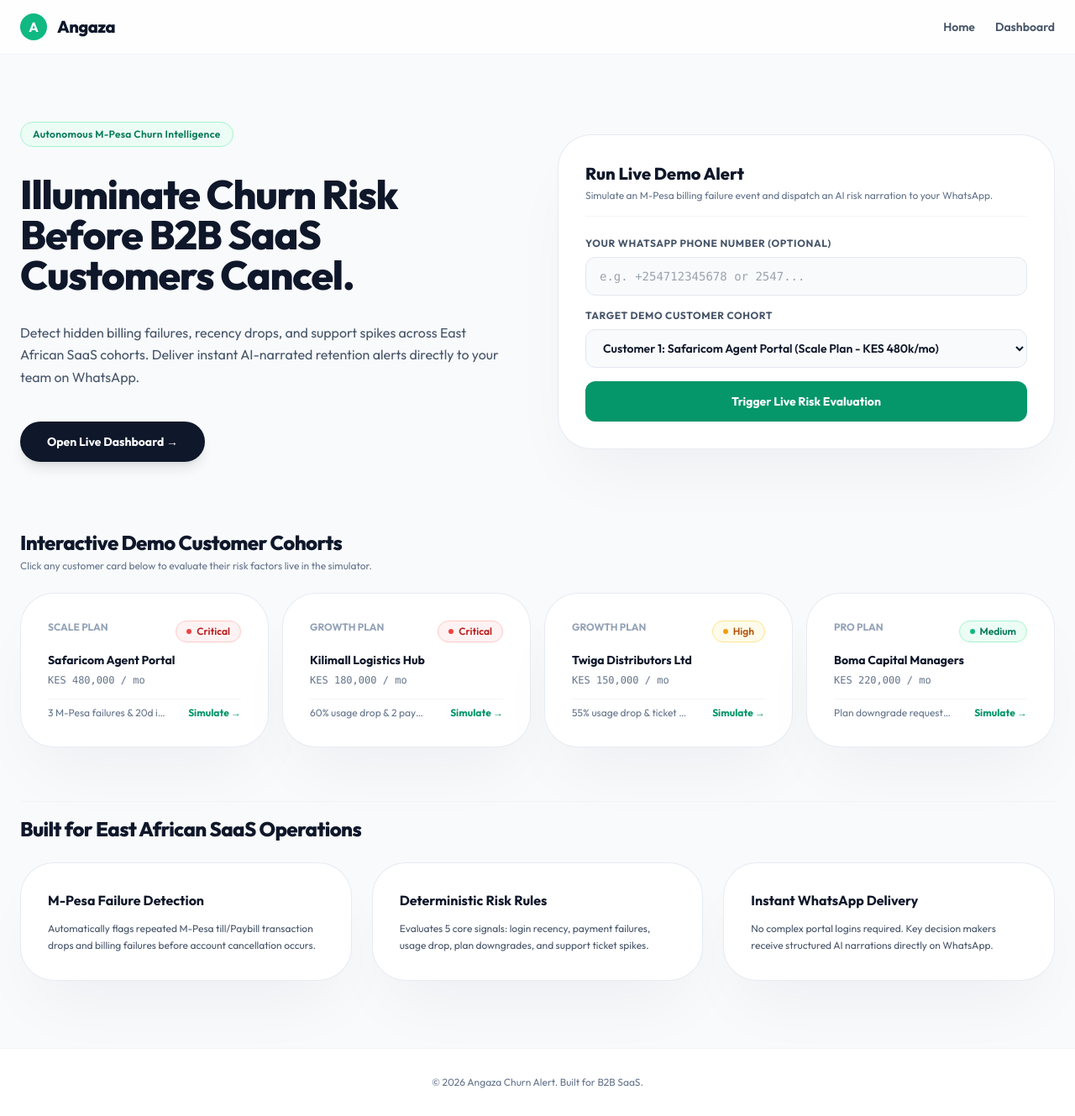
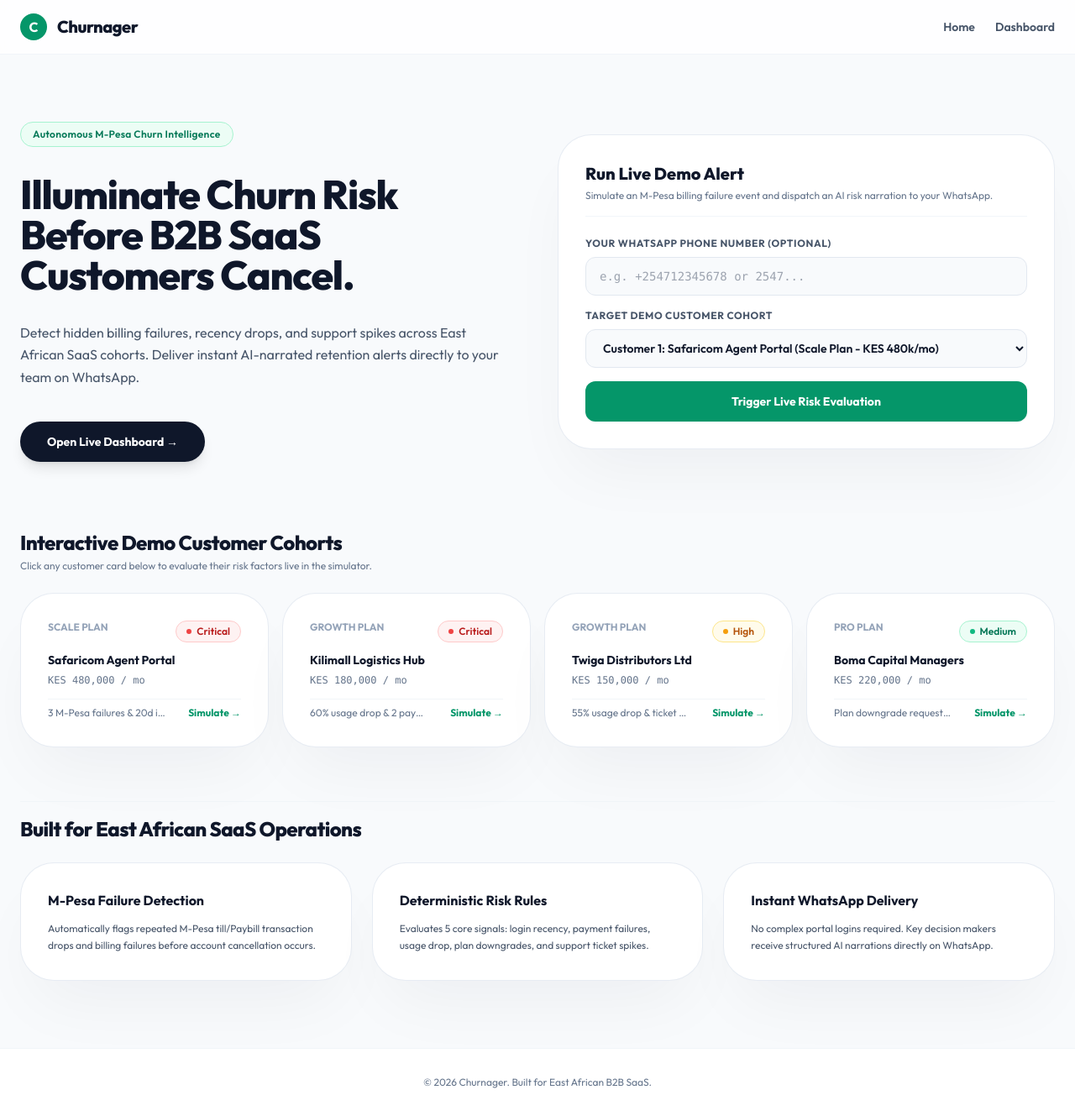
Before and after one commit to Glizocksama-2/Churnager, a Next.js app in the folder frontend/: page / in a window 1280 px wide. Shown: the whole page at 84% size. Built offline with nearby package versions, Linux system fonts and the light colour scheme; no server answers.

Commit message:
Update product branding name to Churnager across frontend and backend

```diff
--- a/frontend/src/app/layout.tsx
+++ b/frontend/src/app/layout.tsx
@@ -2,7 +2,7 @@ import React from "react";
 import "./globals.css";
 
 export const metadata = {
-  title: "Angaza - Autonomous Churn Intelligence",
+  title: "Churnager - Autonomous Churn Intelligence",
   description: "Illuminate churn risk for M-Pesa B2B SaaS",
 };
 
@@ -22,8 +22,8 @@ export default function RootLayout({
         <header className="border-b border-slate-100 bg-white/80 backdrop-blur sticky top-0 z-50">
           <div className="max-w-7xl mx-auto px-6 h-16 flex items-center justify-between">
             <div className="flex items-center gap-3">
-              <span className="w-8 h-8 rounded-full bg-accent flex items-center justify-center text-white font-bold">A</span>
-              <span className="text-xl font-extrabold tracking-tight text-slate-900">Angaza</span>
+              <span className="w-8 h-8 rounded-full bg-emerald-600 flex items-center justify-center text-white font-bold">C</span>
+              <span className="text-xl font-extrabold tracking-tight text-slate-900">Churnager</span>
             </div>
             <nav className="flex items-center gap-6">
               <a href="/" className="text-sm font-semibold text-slate-600 hover:text-slate-900">Home</a>
@@ -34,7 +34,7 @@ export default function RootLayout({
         <main className="flex-grow">{children}</main>
         <footer className="border-t border-slate-100 bg-white py-8">
           <div className="max-w-7xl mx-auto px-6 text-center text-xs text-slate-500">
-            &copy; {new Date().getFullYear()} Angaza Churn Alert. Built for B2B SaaS.
+            &copy; {new Date().getFullYear()} Churnager. Built for East African B2B SaaS.
           </div>
         </footer>
       </body>
```
Also changed, not shown: 1 other file (tests, documents, lock files or other folders).
